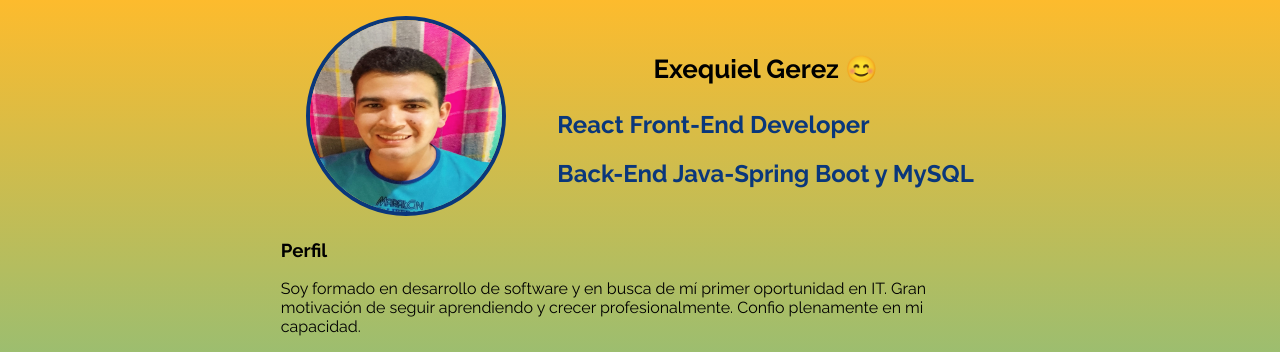
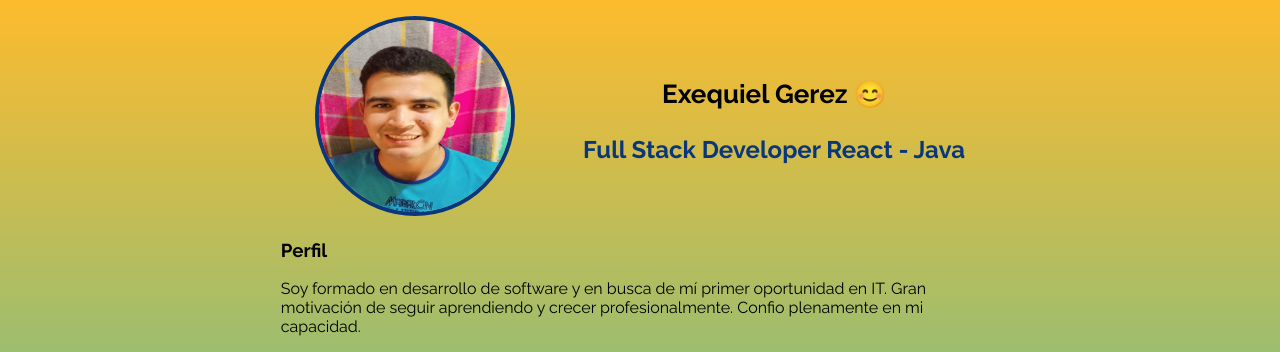
Before and after one commit to RExequiel/Exequiel_Gerez-CV, a plain HTML site: page index.html in a window 1280 px wide. Shown: the top 352 px of the page. Drawn offline with Linux system fonts and the light colour scheme.

Commit message:
Actualizando index.html
Actualizando texto del subtitulo

```diff
--- a/index.html
+++ b/index.html
@@ -32,8 +32,7 @@
                 </section>
                 <section class="header__article--title">
                     <h1>Exequiel Gerez &#128522</h1>
-                    <h2>React Front-End Developer</h2>
-                    <h2>Back-End Java-Spring Boot y MySQL</h2>
+                    <h2>Full Stack Developer React - Java</h2>
                 </section>
             </article>
         </header>
```
